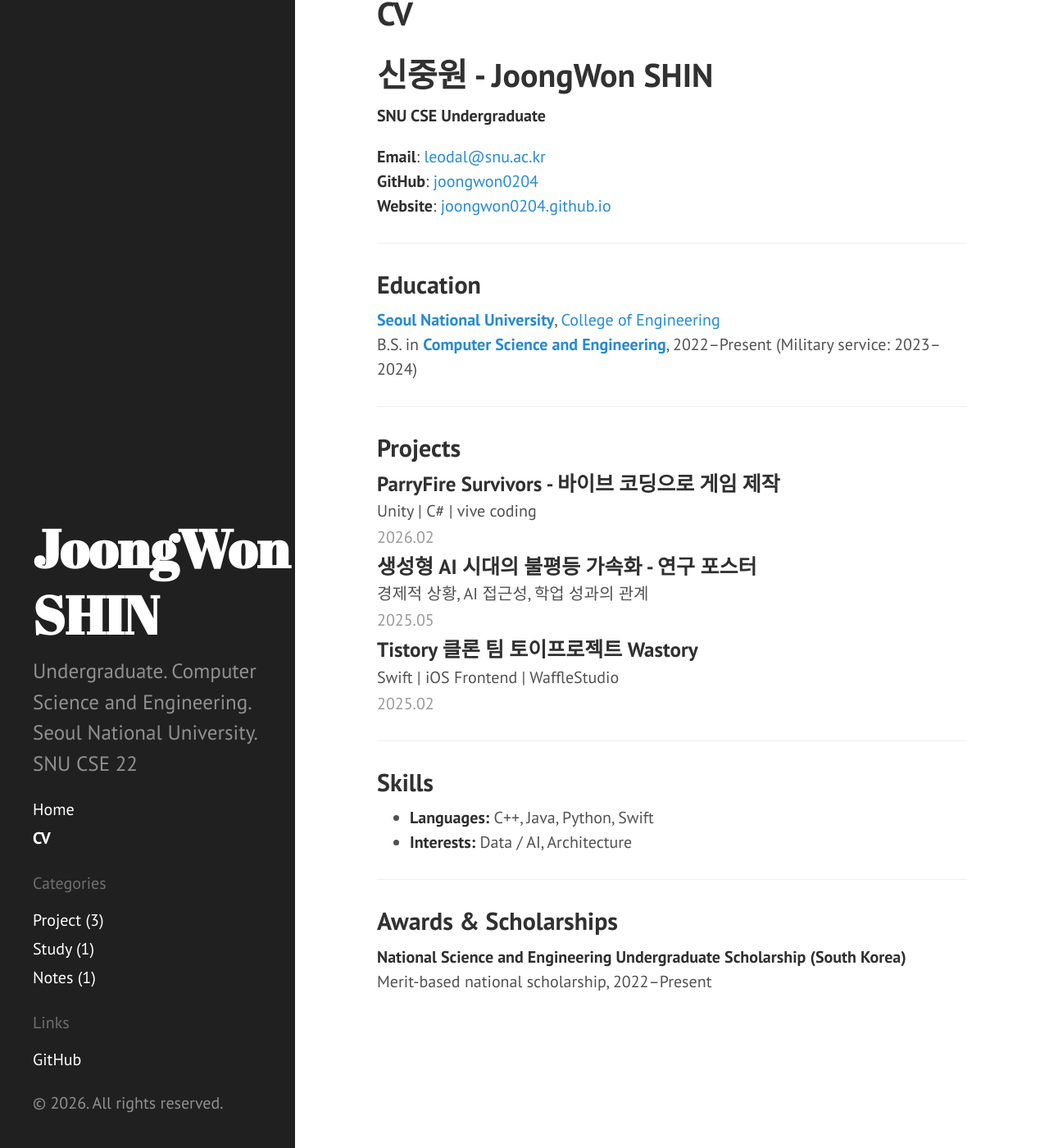
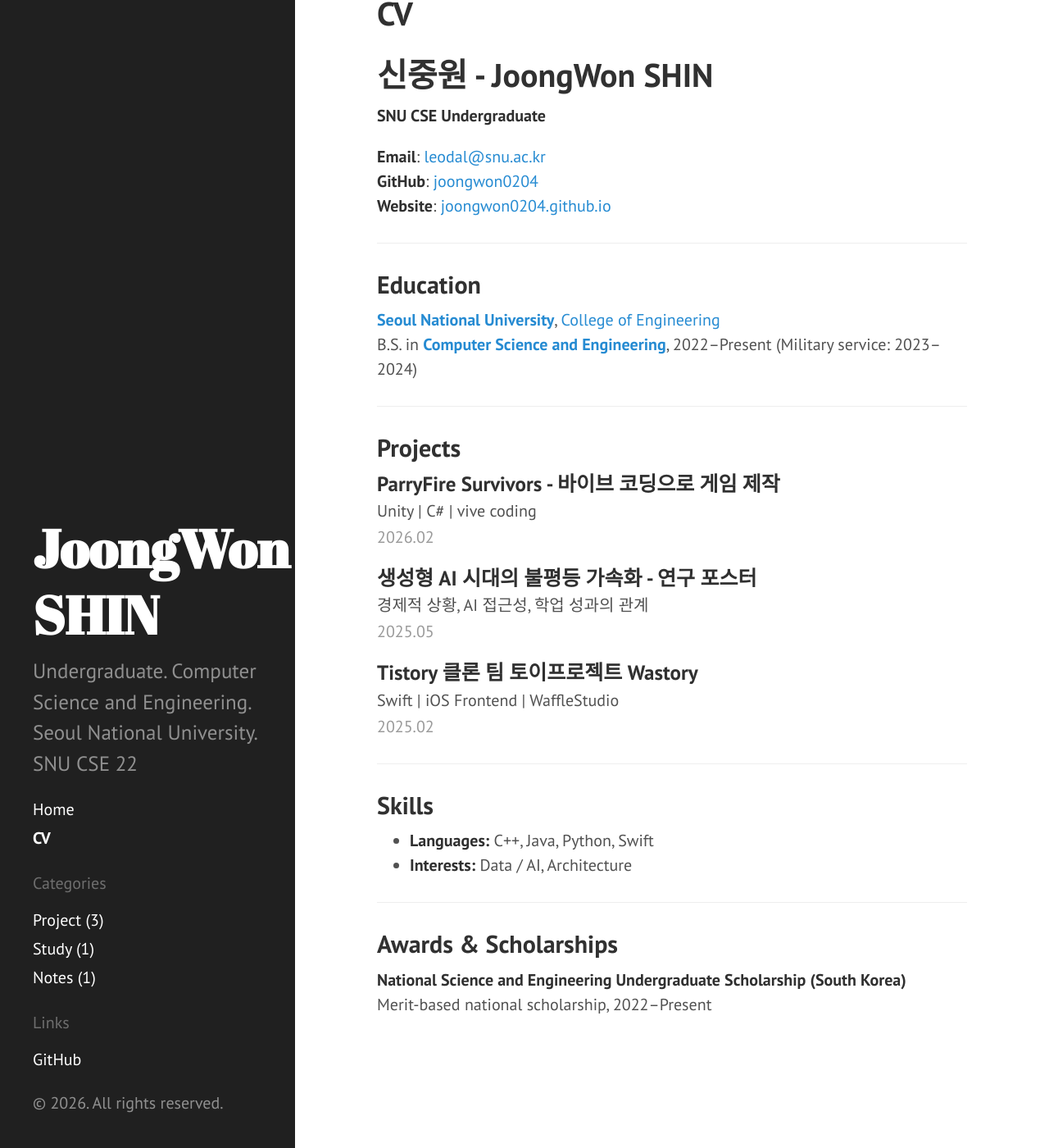
Before and after one commit to joongwon0204/joongwon0204.github.io, a Jekyll site: the page built from cv.md, in a window 1280 px wide and 1400 px high, scrolled down 89 px. Shown: the whole window at 82% size. Built offline with Jekyll 4.4.1, drawn with Linux system fonts in a browser that asks for light colours.

Commit message:
cv post margin change

```diff
--- a/public/css/hyde.css
+++ b/public/css/hyde.css
@@ -260,7 +260,7 @@ a.sidebar-nav-item:focus {
 }
 
 .cv-posts .cv-post {
-  margin: 0 0 0.3rem 0;   /* 포스트(항목) 사이 간격 */
+  margin: 0 0 1rem 0;   /* 포스트(항목) 사이 간격 */
 }
 
 .cv-posts .post {
```
